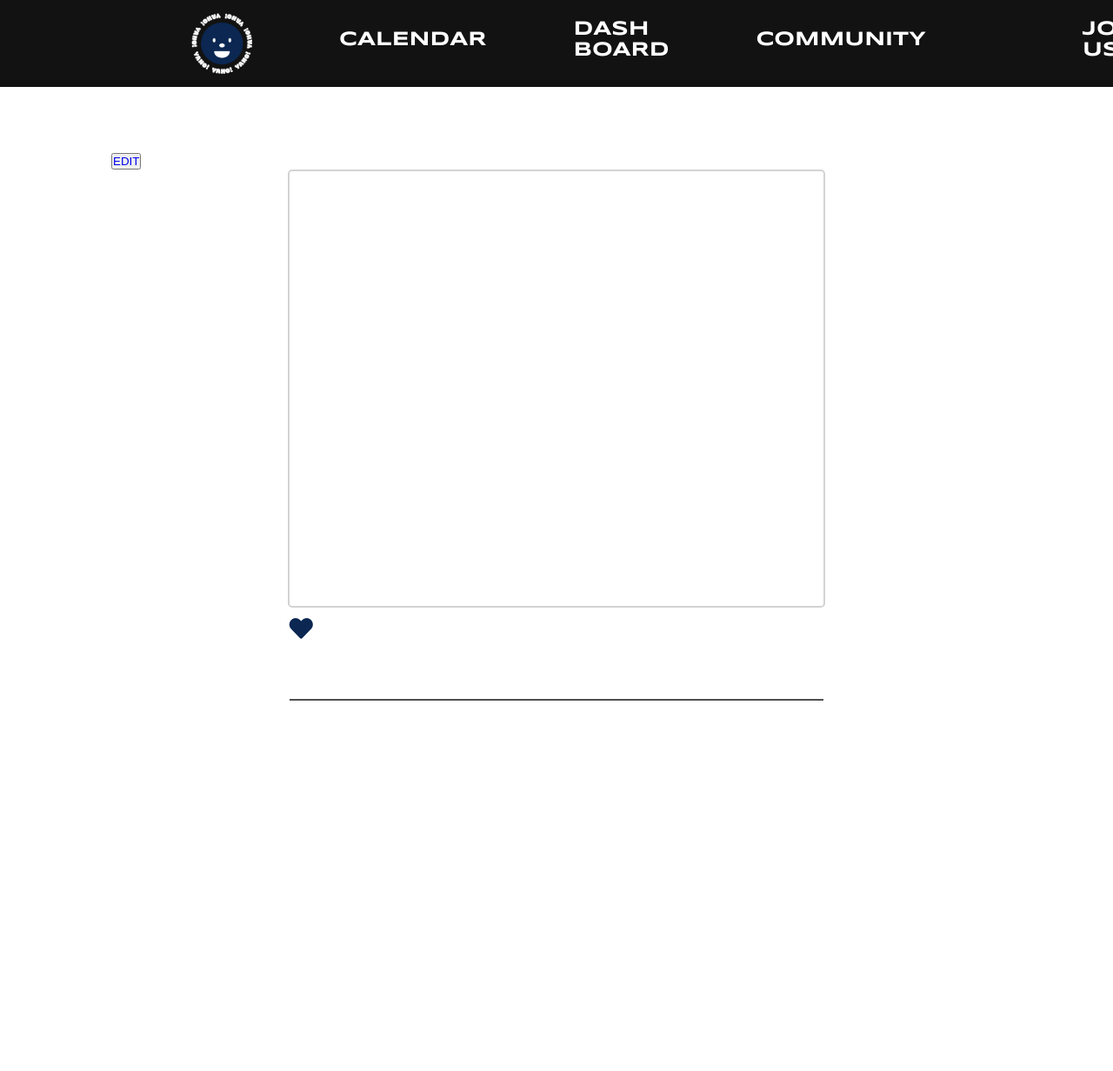
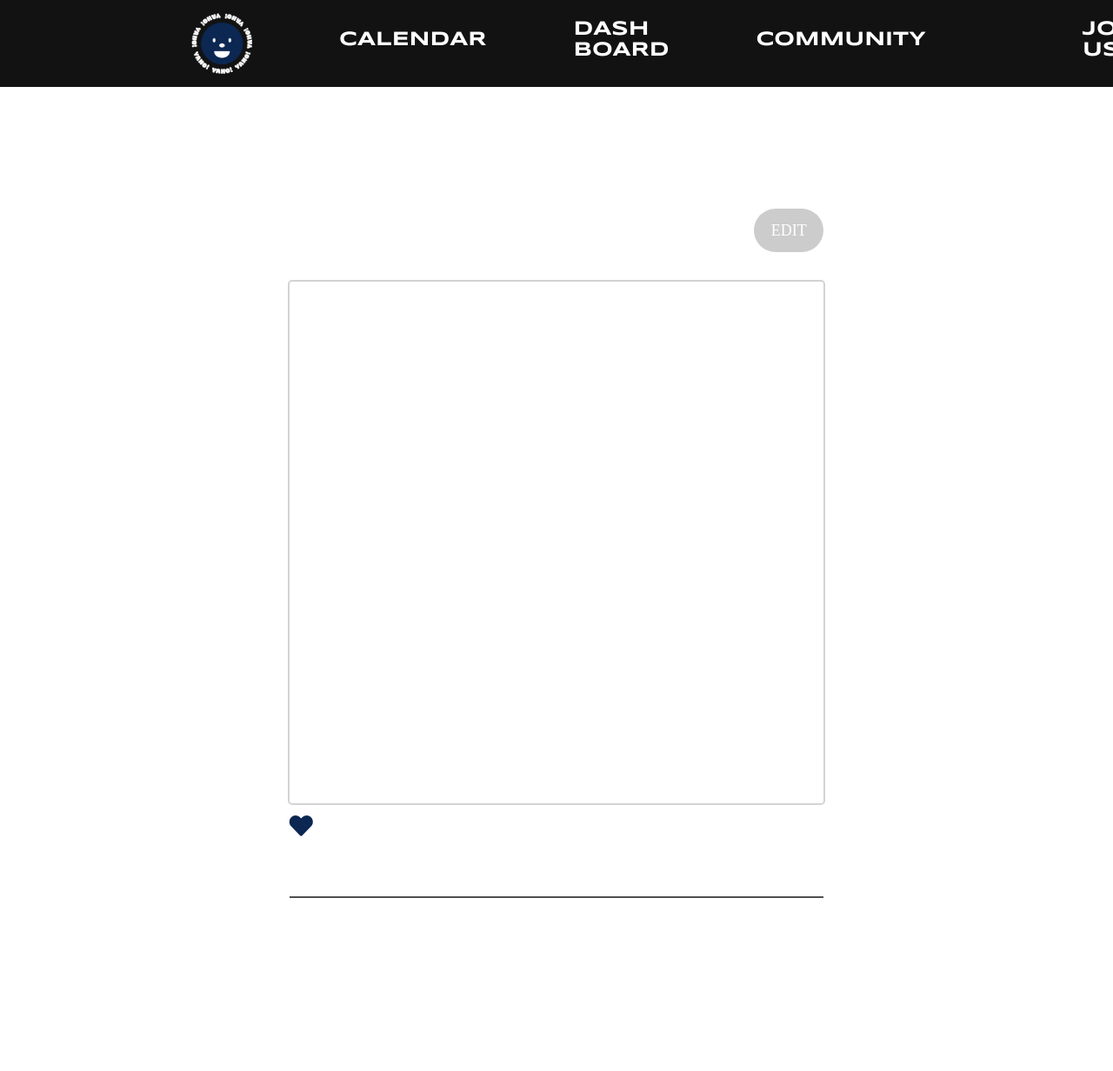
Before and after one commit to Koeunseooooo/Life_Finder, a Django app: template config/photo/templates/photo/photo_detail.html in a window 1280 px wide. Shown: the top 1232 px of the page at 87% size. Before the commit the page ends 806 px from the top, so only its background shows below. Run offline with Django 3.2, Linux system fonts and the light colour scheme; the template is opened without the code that fills it, so the values that code supplies are empty; some libraries are stand-ins or nearby versions; some web fonts are replaced.

Commit message:
최종의 끝의 마지막

```diff
--- a/config/photo/static/photo/photo_detail.css
+++ b/config/photo/static/photo/photo_detail.css
@@ -9,43 +9,42 @@
     padding-top: 11rem;
     margin: 0 auto;
     width: 80%;
-    padding-bottom: 10rem;
 }
-/*#editbtn{*/
-/*    padding-top: 4rem;*/
-/*    width: 60%;*/
-/*    margin: 0 auto;*/
-/*    display: flex;*/
-/*    justify-content: flex-end;*/
-/*    padding-bottom: 2rem;*/
-/*}*/
+#editbtn{
+    padding-top: 4rem;
+    width: 60%;
+    margin: 0 auto;
+    display: flex;
+    justify-content: flex-end;
+    padding-bottom: 2rem;
+}
 
-/*.button_7{*/
-/*    width: 300px;*/
-/*    height: 60px;*/
-/*    border-radius: 3rem;*/
-/*    background-color: #cccccc;*/
-/*    text-decoration: none;*/
-/*    border: none;*/
-/*}*/
+.button_7{
+    width: 80px;
+    height: 50px;
+    border-radius: 3rem;
+    background-color: #cccccc;
+    text-decoration: none;
+    border: none;
+}
 
-/*.button_7 a{*/
-/*    color: white;*/
-/*    padding: 20px;*/
-/*    font-family: "yg-jalnan", 'sans-serif';*/
-/*    font-size: 20px;*/
-/*}*/
+.button_7 a{
+    color: white;
+    padding: 15px;
+    font-family: "yg-jalnan", 'sans-serif';
+    font-size: 18px;
+}
 
-/*.button_7:hover{*/
-/*    background-color: orangered;*/
-/*}*/
+.button_7:hover{
+    background-color: orangered;
+}
 
 
 #imgwrap {
     border: 2px solid lightgray;
     border-radius: 5px;
     width: 60%;
-    height: 500px;
+    height: 600px;
     margin: 0 auto;
     overflow: scroll;
 
--- a/config/photo/templates/photo/photo_detail.html
+++ b/config/photo/templates/photo/photo_detail.html
@@ -65,7 +65,6 @@
                                 {% else %}
                                     <img id="user_photo" src='{{ comment.comment_author.photo.url }}'>
                                 {% endif %}
-                                <img src="{% static profile.photo.url %}" style="height: 200px; width: 200px;">
                             {% else %}
                                 {% if not  comment.comment_author == request.user.user_profile %}
                                     <a href="{% url 'create_profile:show_each_profile' comment.comment_author.user.pk %}">
```
